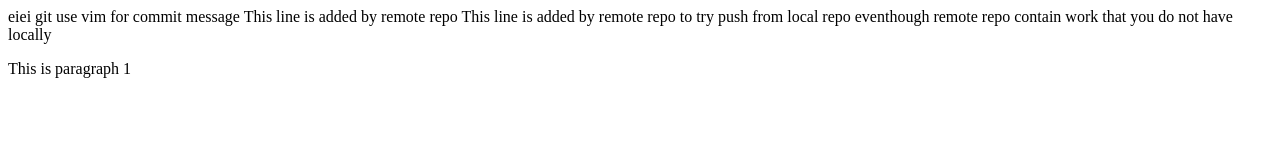
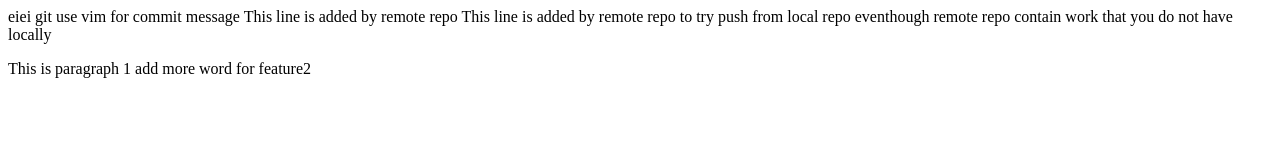
Before and after one commit to RonakornST/Practice, a plain HTML site: page git_practice/index.html in a window 1280 px wide. Drawn offline with Linux system fonts and the light colour scheme.

Commit message:
add more word in P1 for feature2

```diff
--- a/git_practice/index.html
+++ b/git_practice/index.html
@@ -5,4 +5,4 @@
 <!-- <html>added this to make  it different from remote repo<html/> -->
 
 <html> This line is added by remote repo to try push from local repo eventhough remote repo contain work that you do not have locally</html>
-<P> This is paragraph 1</P>
+<P> This is paragraph 1 add more word for feature2</P>
```
